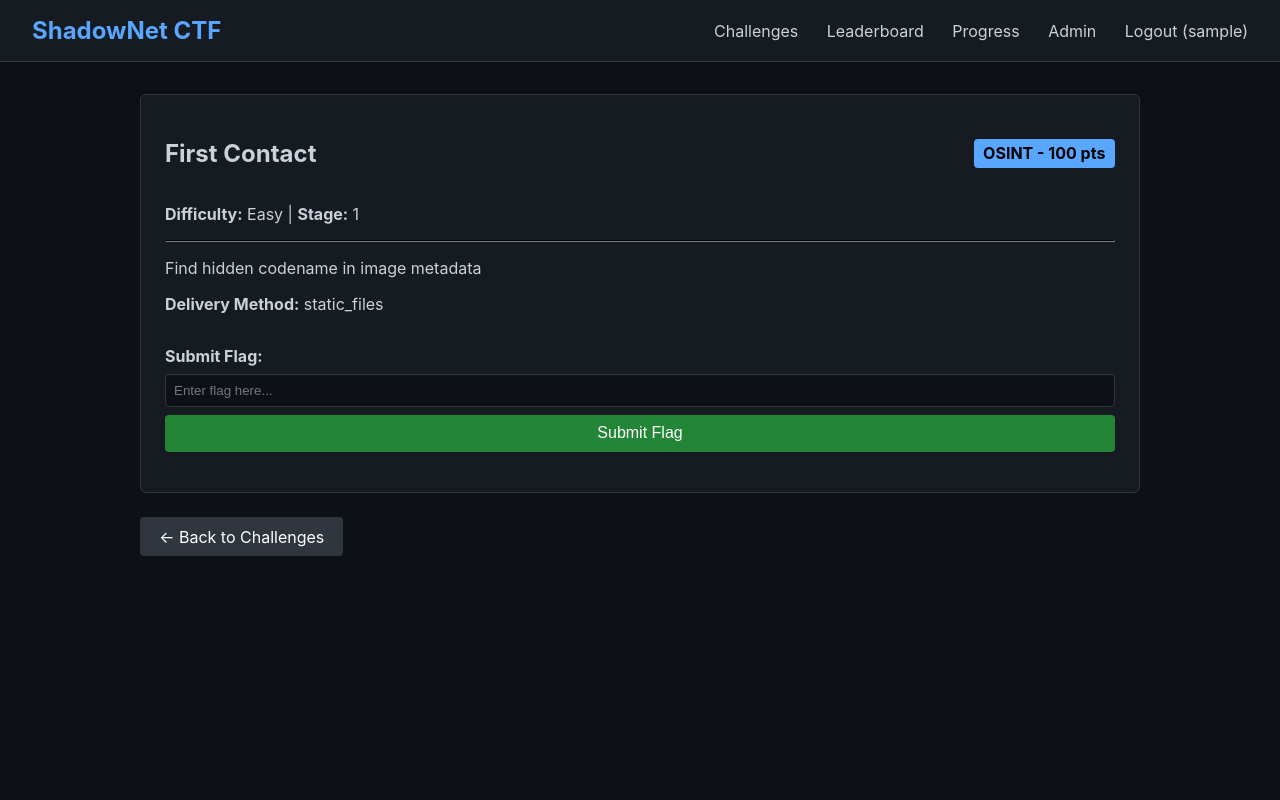
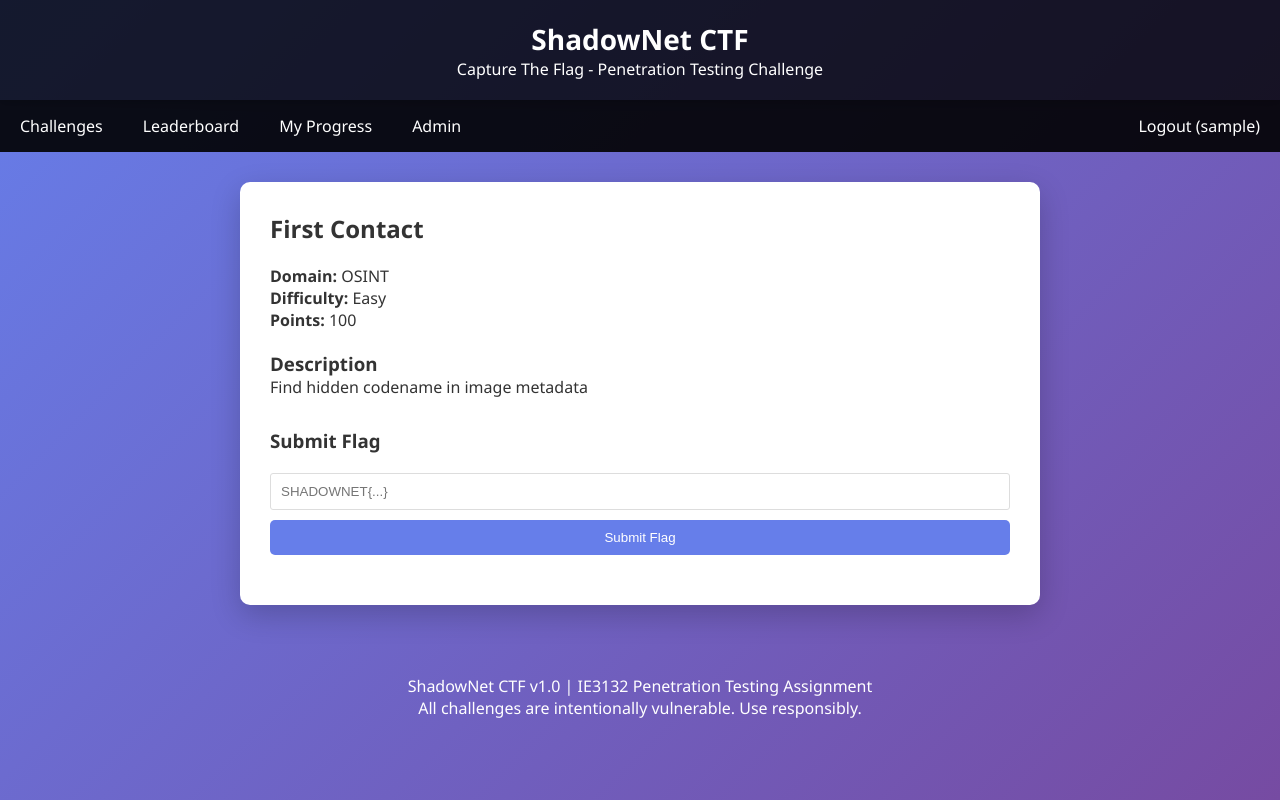
Before and after one commit to Shenal-PA/shadownet-ctf, a Flask app: page /challenge/1 in a window 1280 px wide. Run offline with Flask 3, Linux system fonts and the light colour scheme; the visitor is signed in with stand-in values (Sample User, id 1); data comes from the database, SQL or seed files in the repository; data that the repository does not hold is empty.

Commit message:
feat: update some  templates html files

```diff
--- a/dashboard/templates/base.html
+++ b/dashboard/templates/base.html
@@ -5,130 +5,129 @@
     <meta name="viewport" content="width=device-width, initial-scale=1.0">
     <title>{% block title %}ShadowNet CTF{% endblock %}</title>
     <style>
-        :root {
-            --bg-color: #0d1117;
-            --card-bg: #161b22;
-            --border-color: #30363d;
-            --text-color: #c9d1d9;
-            --accent-color: #58a6ff;
-            --success-color: #2ea043;
-            --danger-color: #f85149;
-            --warning-color: #d29922;
-        }
-        body {
-            font-family: -apple-system, BlinkMacSystemFont, "Segoe UI", Roboto, Helvetica, Arial, sans-serif;
-            background-color: var(--bg-color);
-            color: var(--text-color);
+        * {
             margin: 0;
             padding: 0;
+            box-sizing: border-box;
         }
+
+        body {
+            font-family: 'Segoe UI', Tahoma, Geneva, Verdana, sans-serif;
+            background: linear-gradient(135deg, #667eea 0%, #764ba2 100%);
+            min-height: 100vh;
+            color: #333;
+        }
+
         header {
-            background-color: var(--card-bg);
-            border-bottom: 1px solid var(--border-color);
-            padding: 1rem 2rem;
-            display: flex;
-            justify-content: space-between;
-            align-items: center;
+            background: rgba(0, 0, 0, 0.8);
+            color: white;
+            padding: 20px;
+            text-align: center;
+            box-shadow: 0 2px 10px rgba(0, 0, 0, 0.2);
         }
+
         header h1 {
             margin: 0;
-            font-size: 1.5rem;
-            color: var(--accent-color);
+            font-size: 28px;
         }
+
+        nav {
+            background: rgba(0, 0, 0, 0.9);
+            padding: 0;
+            display: flex;
+            gap: 0;
+        }
+
         nav a {
-            color: var(--text-color);
+            color: white;
             text-decoration: none;
-            margin-left: 1.5rem;
+            padding: 15px 20px;
+            display: block;
+            transition: background 0.3s;
         }
+
         nav a:hover {
-            color: var(--accent-color);
+            background: rgba(102, 126, 234, 0.7);
         }
+
         .container {
-            max-width: 1000px;
-            margin: 2rem auto;
-            padding: 0 1rem;
+            max-width: 1200px;
+            margin: 30px auto;
+            padding: 0 20px;
         }
+
         .card {
-            background-color: var(--card-bg);
-            border: 1px solid var(--border-color);
-            border-radius: 6px;
-            padding: 1.5rem;
-            margin-bottom: 1.5rem;
+            background: white;
+            padding: 30px;
+            border-radius: 10px;
+            box-shadow: 0 10px 30px rgba(0, 0, 0, 0.2);
+            margin-bottom: 20px;
         }
-        input[type="text"], input[type="password"], input[type="email"] {
-            width: 100%;
-            padding: 0.5rem;
-            margin-top: 0.5rem;
-            margin-bottom: 1rem;
-            background-color: var(--bg-color);
-            border: 1px solid var(--border-color);
-            color: var(--text-color);
-            border-radius: 4px;
-            box-sizing: border-box;
-        }
-        button, .btn {
-            background-color: #238636;
+
+        button {
+            background: #667eea;
             color: white;
             border: none;
-            padding: 0.6rem 1.2rem;
-            border-radius: 4px;
+            padding: 10px 20px;
+            border-radius: 5px;
             cursor: pointer;
-            font-size: 1rem;
-            text-decoration: none;
-            display: inline-block;
+            transition: background 0.3s;
         }
-        button:hover, .btn:hover {
-            background-color: #2ea043;
+
+        button:hover {
+            background: #764ba2;
         }
-        .alert {
-            padding: 1rem;
-            border-radius: 4px;
-            margin-bottom: 1rem;
+
+        .error {
+            background: #ffebee;
+            color: #c62828;
+            padding: 15px;
+            border-radius: 5px;
+            margin-bottom: 20px;
         }
-        .alert-error {
-            background-color: rgba(248, 81, 73, 0.15);
-            border: 1px solid var(--danger-color);
-            color: var(--danger-color);
+
+        .success {
+            background: #e8f5e9;
+            color: #2e7d32;
+            padding: 15px;
+            border-radius: 5px;
+            margin-bottom: 20px;
         }
-        .alert-success {
-            background-color: rgba(46, 160, 67, 0.15);
-            border: 1px solid var(--success-color);
-            color: var(--success-color);
-        }
-        table {
-            width: 100%;
-            border-collapse: collapse;
-        }
-        th, td {
-            padding: 0.75rem;
-            text-align: left;
-            border-bottom: 1px solid var(--border-color);
-        }
-        th {
-            background-color: rgba(255,255,255,0.05);
+
+        footer {
+            text-align: center;
+            color: white;
+            padding: 20px;
+            margin-top: 50px;
         }
     </style>
+    {% block extra_css %}{% endblock %}
 </head>
 <body>
     <header>
         <h1>ShadowNet CTF</h1>
-        <nav>
-            {% if session.get('user_id') %}
-                <a href="{{ url_for('challenges') }}">Challenges</a>
-                <a href="{{ url_for('leaderboard') }}">Leaderboard</a>
-                <a href="{{ url_for('progress') }}">Progress</a>
-                {% if session.get('is_admin') %}
-                    <a href="{{ url_for('admin') }}">Admin</a>
-                {% endif %}
-                <a href="{{ url_for('logout') }}">Logout ({{ session.get('username') }})</a>
-            {% else %}
-                <a href="{{ url_for('login') }}">Login</a>
-                <a href="{{ url_for('register') }}">Register</a>
-            {% endif %}
-        </nav>
+        <p>Capture The Flag - Penetration Testing Challenge</p>
     </header>
+
+    {% if session.user_id %}
+    <nav>
+        <a href="/challenges">Challenges</a>
+        <a href="/leaderboard">Leaderboard</a>
+        <a href="/progress">My Progress</a>
+        {% if session.is_admin %}<a href="/admin">Admin</a>{% endif %}
+        <a href="/logout" style="margin-left: auto;">Logout ({{ session.username }})</a>
+    </nav>
+    {% endif %}
+
     <div class="container">
         {% block content %}{% endblock %}
     </div>
+
+    <footer>
+        <p>ShadowNet CTF v1.0 | IE3132 Penetration Testing Assignment</p>
+        <p>All challenges are intentionally vulnerable. Use responsibly.</p>
+    </footer>
+
+    {% block extra_js %}{% endblock %}
 </body>
 </html>
--- a/dashboard/templates/challenge_detail.html
+++ b/dashboard/templates/challenge_detail.html
@@ -3,82 +3,71 @@
 {% block title %}{{ challenge.name }} - ShadowNet CTF{% endblock %}
 
 {% block content %}
-<div class="card">
-    <div style="display: flex; justify-content: space-between; align-items: center;">
+<div style="max-width: 800px; margin: 0 auto;">
+    <div class="card">
         <h2>{{ challenge.name }}</h2>
-        <span style="background-color: var(--accent-color); color: #000; padding: 0.3rem 0.6rem; border-radius: 4px; font-weight: bold;">{{ challenge.domain }} - {{ challenge.points }} pts</span>
-    </div>
 
-    <p><strong>Difficulty:</strong> {{ challenge.difficulty }} | <strong>Stage:</strong> {{ challenge.stage_number }}</p>
-    <hr style="border-color: var(--border-color);">
-    <p>{{ challenge.description }}</p>
+        {% if solved %}
+        <div class="success"> You have already solved this challenge!</div>
+        {% endif %}
 
-    {% if challenge.delivery_method %}
-        <p><strong>Delivery Method:</strong> {{ challenge.delivery_method }}</p>
-    {% endif %}
+        <div style="margin: 20px 0;">
+            <p><strong>Domain:</strong> {{ challenge.domain }}</p>
+            <p><strong>Difficulty:</strong> {{ challenge.difficulty }}</p>
+            <p><strong>Points:</strong> {{ challenge.points }}</p>
+        </div>
 
-    <div style="margin-top: 2rem;">
-        {% if solved %}
-            <div class="alert alert-success">
-                ✓ You have already solved this challenge!
-            </div>
-        {% else %}
-            <div id="submit-result"></div>
-            <div style="margin-bottom: 1rem;">
-                <label for="flag-input"><strong>Submit Flag:</strong></label>
-                <input type="text" id="flag-input" placeholder="Enter flag here..." style="margin-bottom: 0.5rem;">
-                <button onclick="submitFlag('{{ challenge.id }}')" style="width: 100%;">Submit Flag</button>
-            </div>
+        <h3>Description</h3>
+        <p>{{ challenge.description }}</p>
+
+        {% if not solved %}
+        <h3 style="margin-top: 30px;">Submit Flag</h3>
+        <div style="margin: 20px 0;">
+            <input type="text" id="flag-input" placeholder="SHADOWNET{...}" style="width: 100%; padding: 10px; border: 1px solid #ddd; border-radius: 3px; margin-bottom: 10px;">
+            <button type="button" data-challenge-id="{{ challenge.id }}" onclick="submitFlag(Number(this.dataset.challengeId))" style="width: 100%;">Submit Flag</button>
+        </div>
+
+        <div id="flag-response" style="margin-top: 10px;"></div>
+        {% endif %}
+
+        {% if hints %}
+        <h3 style="margin-top: 30px;"> Hints</h3>
+        <div style="background: #fff3cd; padding: 15px; border-radius: 5px;">
+            {% for hint in hints %}
+            <details style="margin-bottom: 10px;">
+                <summary style="cursor: pointer; font-weight: bold;">Hint {{ hint.hint_level }} (-{{ hint.point_penalty }} points)</summary>
+                <p style="margin-top: 10px;">{{ hint.hint_text }}</p>
+            </details>
+            {% endfor %}
+        </div>
         {% endif %}
     </div>
 </div>
 
-{% if hints %}
-<div class="card">
-    <h3>Hints</h3>
-    <ul>
-        {% for hint in hints %}
-            <li><strong>Hint {{ hint.hint_level }}:</strong> {{ hint.hint_text }}</li>
-        {% endfor %}
-    </ul>
-</div>
-{% endif %}
-
-<a href="{{ url_for('challenges') }}" class="btn" style="background-color: var(--border-color);">← Back to Challenges</a>
-
 <script>
 function submitFlag(challengeId) {
-    const flagInput = document.getElementById('flag-input');
-    const resultDiv = document.getElementById('submit-result');
-    if (!flagInput) return;
-
-    const flag = flagInput.value.trim();
-    if (!flag) {
-        resultDiv.innerHTML = '<div class="alert alert-error">Please enter a flag.</div>';
-        return;
-    }
+    const flag = document.getElementById('flag-input').value;
 
     fetch('/api/submit_flag', {
         method: 'POST',
         headers: {
-            'Content-Type': 'application/json'
+            'Content-Type': 'application/json',
         },
         body: JSON.stringify({
-            challenge_id: parseInt(challengeId, 10),
+            challenge_id: challengeId,
             flag: flag
         })
     })
     .then(response => response.json())
     .then(data => {
+        const responseDiv = document.getElementById('flag-response');
         if (data.correct) {
-            resultDiv.innerHTML = `<div class="alert alert-success">${data.message}</div>`;
-            setTimeout(() => location.reload(), 1500);
+            responseDiv.innerHTML = `<div class="success">${data.message}</div>`;
+            document.getElementById('flag-input').disabled = true;
+            setTimeout(() => location.reload(), 2000);
         } else {
-            resultDiv.innerHTML = `<div class="alert alert-error">${data.message || data.error}</div>`;
+            responseDiv.innerHTML = `<div class="error">${data.message}</div>`;
         }
-    })
-    .catch(err => {
-        resultDiv.innerHTML = '<div class="alert alert-error">An error occurred while submitting the flag.</div>';
     });
 }
 </script>
```
Also changed, not shown: dashboard/templates/challenges.html (+22 -16 lines), dashboard/templates/leaderboard.html (+15 -18 lines), dashboard/templates/login.html (+24 -15 lines).
